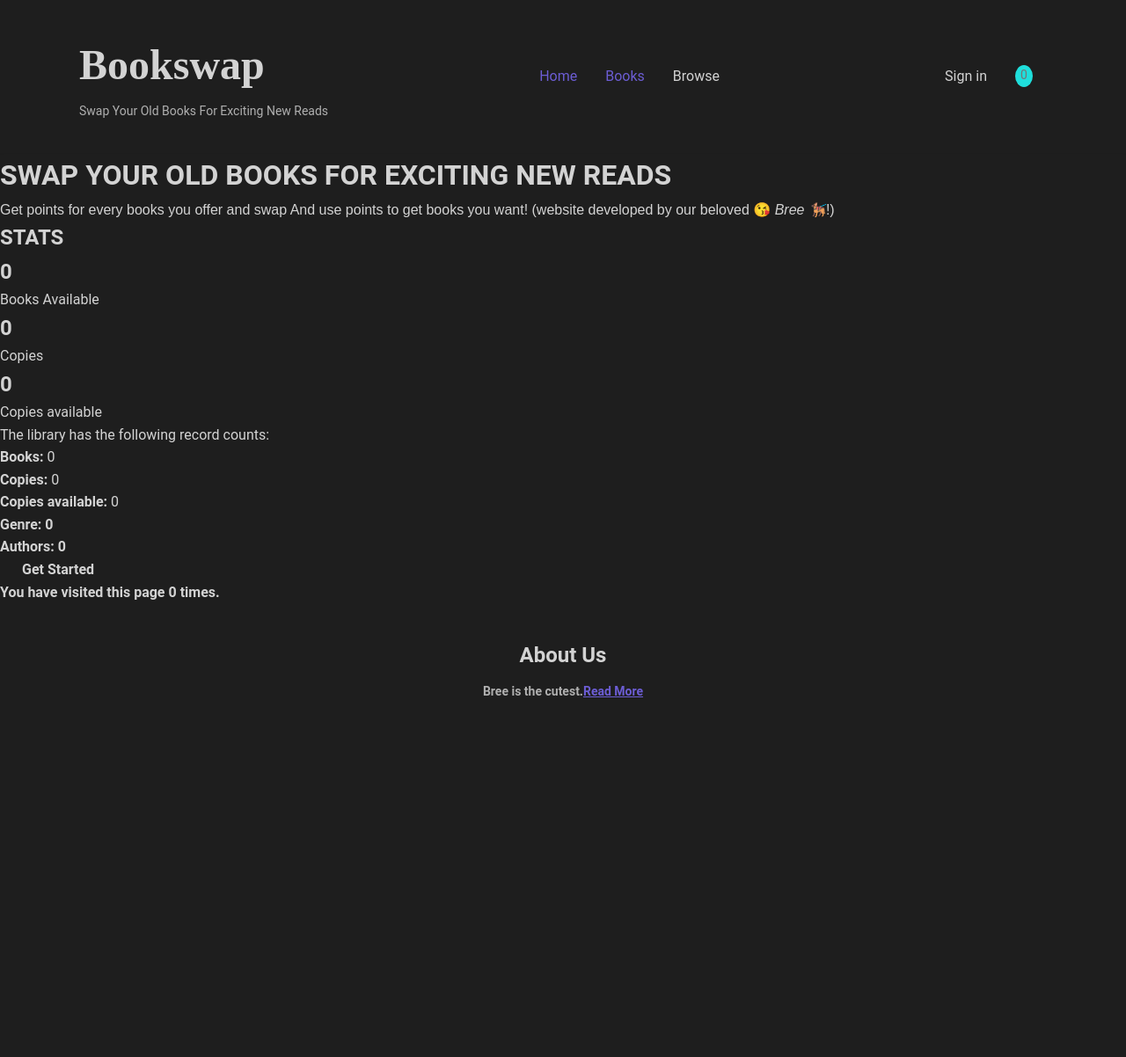
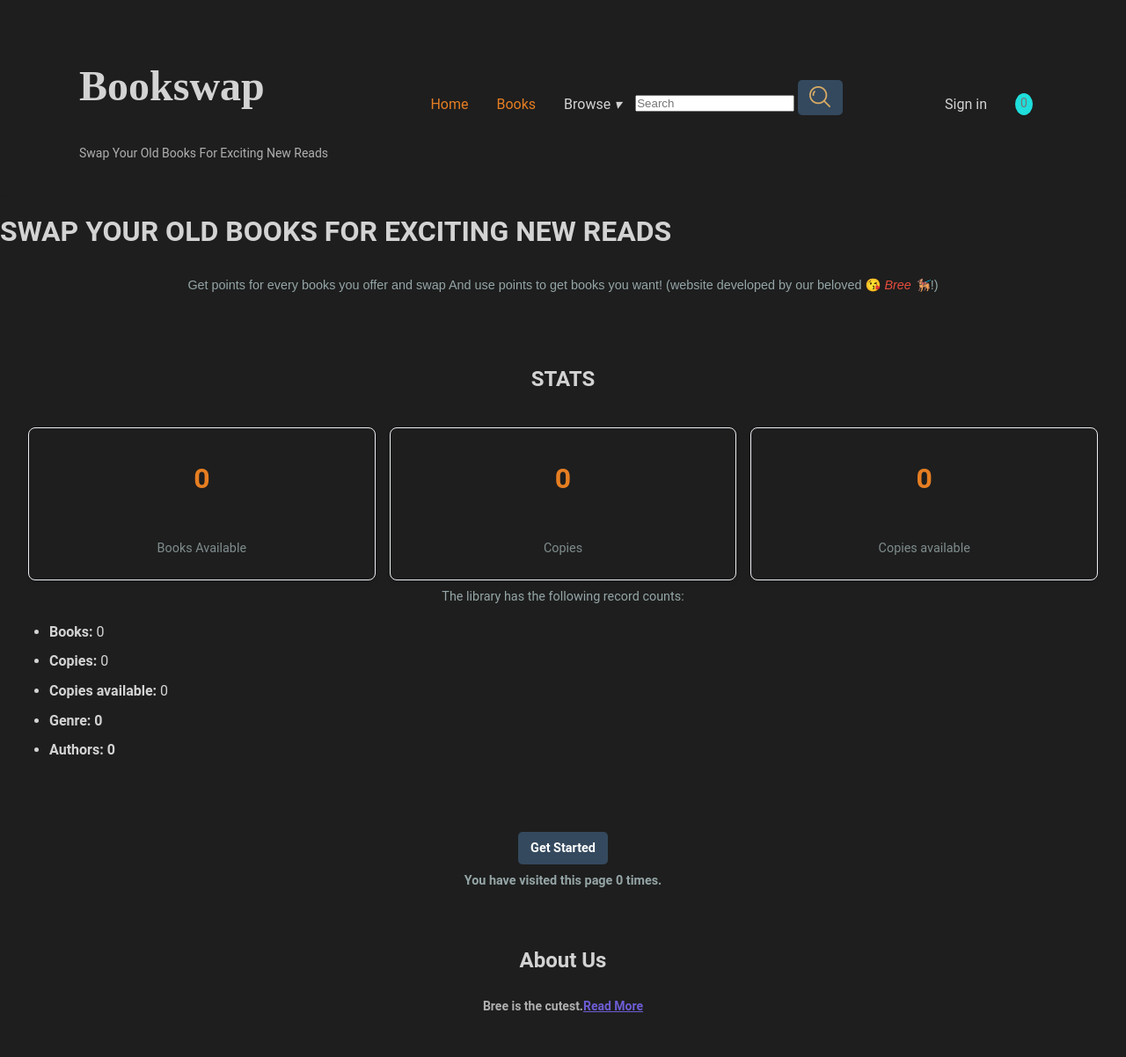
Before and after one commit to xkhanhnguyen/book-swap-project, a Django app: page /catalog/ in a window 1280 px wide. Shown: the whole page at 88% size. Before the commit the page ends 793 px from the top, so only its background shows below. Run offline with Django 4.2, Linux system fonts and the light colour scheme; data that the repository does not hold is empty; some libraries are stand-ins or nearby versions.

Commit message:
update style, catalog

```diff
--- a/catalog/templates/navbar.html
+++ b/catalog/templates/navbar.html
@@ -13,7 +13,7 @@
               <li class="nav-item dropdown">
                 <a class="nav-link dropdown-toggle" href="#" id="navbarDropdown" role="button"
                     data-toggle="dropdown" aria-haspopup="true" aria-expanded="false">
-                    Browse
+                     Browse <i>&#9662;</i> <!--small down arrow -->
 
                 </a>
                 <div class="dropdown-menu" aria-labelledby="navbarDropdown">
@@ -26,21 +26,21 @@
 
 
              <!-- Search Form -->
-             <!-- <form method="get" class="form-inline my-2 my-lg-0 ml-auto" action="{% url 'search-results' %}">
+             <form method="get" class="form-inline my-2 my-lg-0 ml-auto" action="{% url 'search-results' %}">
                 <input class="form-control mr-sm-2" type="search" placeholder="Search" aria-label="Search" name="search_query">
                 <button class="btn" type="submit">
                     <img src="../../static/images/search.png">
                 </button>
-            </form> -->
+            </form>
 
              <!-- User Authentication and Cart -->
              <ul class="navbar-nav">
                 {% if user.is_authenticated %}
                 <li class="nav-item dropdown">
-                    <a class="nav-link dropdown-toggle" href="#" id="navbarDropdownMenuLink" role="button" data-toggle="dropdown" aria-haspopup="true" aria-expanded="false">
+                    <a class="nav-link dropdown-toggle" href="#" id="navbarDropdown" role="button" data-toggle="dropdown" aria-haspopup="true" aria-expanded="false">
                         {{ user.get_username }}
                     </a>
-                    <div class="dropdown-menu" aria-labelledby="navbarDropdownMenuLink">
+                    <div class="dropdown-menu" aria-labelledby="navbarDropdown">
                         <a class="dropdown-item" href="#">Profile</a>
                         <a class="dropdown-item" href="#">My Books</a>
                         <div class="dropdown-divider"></div>
--- a/static/css/styles.css
+++ b/static/css/styles.css
@@ -3,7 +3,7 @@
 :root {
   --font-family: "Roboto", sans-serif;
   --font-size-base: 0.925rem;
-  --base-color: #6c5dd4;
+  --base-color: #e67e22;
   --text-dark: #3c4250;
   --border-color: #eceef3;
   --background-color: #1e1e1e;
@@ -251,6 +251,9 @@ a {
 .nav-item.dropdown {
   position: relative;
 }
+
+
+
 /* Move right */
 @media (min-width: 992px) {
   .navbar-collapse {
@@ -365,6 +368,113 @@ a {
   }
 }
 
+/* index */
+h1, h2, h3 {
+  margin: 0;
+  padding: 0.5em 0;
+  color: var(--text-light-grey);
+}
+
+p {
+  margin: 0.5em 0;
+  font-size: 1rem;
+}
+
+em {
+  color: #e74c3c;
+  font-style: italic;
+}
+
+/* Link Styles */
+a {
+  color: #3498db;
+  text-decoration: none;
+}
+
+a:hover {
+  text-decoration: underline;
+}
+
+.btn {
+  display: inline-block;
+  padding: 0.5em 1em;
+  background-color: #34495e;
+  color: #fff;
+  text-align: center;
+  border-radius: 5px;
+  text-decoration: none;
+  transition: background-color 0.3s ease;
+}
+
+.btn:hover {
+  background-color: var(--background-color);
+}
+
+/* Stats Section */
+#stats {
+  background-color: var(--background-color);
+  padding: 2em;
+  border-radius: 10px;
+  margin: 2em 0;
+}
+
+.section-heading {
+  font-size: 1.5rem;
+  margin-bottom: 1em;
+  text-align: center;
+  color: var(--text-light-grey);
+  text-transform: uppercase;
+}
+
+.all-items {
+  display: flex;
+  flex-wrap: wrap;
+  justify-content: space-around;
+  gap: 1em;
+}
+
+.item {
+  background-color: var(--background-color);
+  border: 1px solid var(--border-color);
+  border-radius: 8px;
+  padding: 1em;
+  flex: 1 1 30%;
+  text-align: center;
+  box-shadow: 0 2px 5px rgba(0, 0, 0, 0.1);
+}
+
+.item h2 {
+  font-size: 2rem;
+  color: #e67e22;
+}
+
+.item p {
+  font-size: 0.9rem;
+  color: #7f8c8d;
+}
+
+/* List Styles */
+ul {
+  padding-left: 1.5em;
+  margin: 1em 0;
+  list-style-type: disc;
+}
+
+li {
+  margin: 0.5em 0;
+}
+
+strong {
+  color: var(--text-light-grey);
+}
+
+/* Footer Styles */
+p {
+  text-align: center;
+  font-size: 0.9rem;
+  color: #95a5a6;
+}
+
 /* Footer */
 .site-footer {
   background-color: #1e1e1e; /* Dark background */
```
Also changed, not shown: catalog/templates/base_generic.html (+0 -9 lines), 1 other file.
